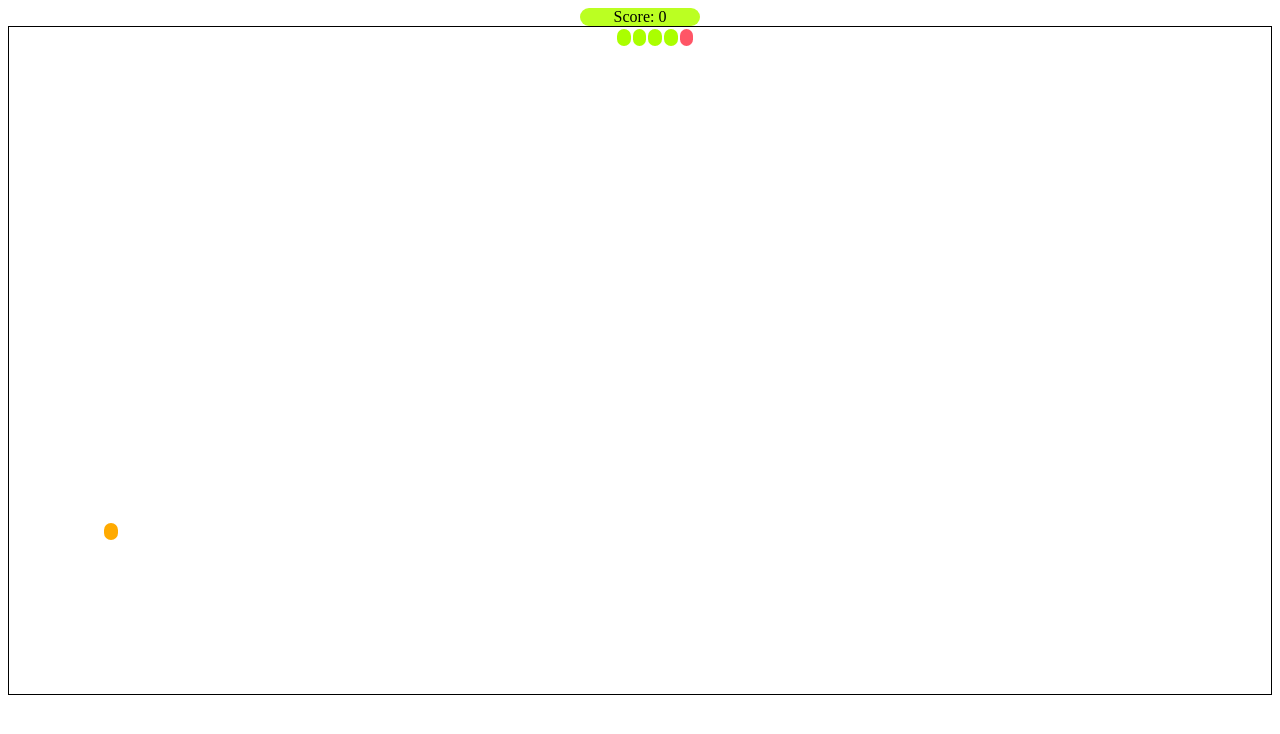
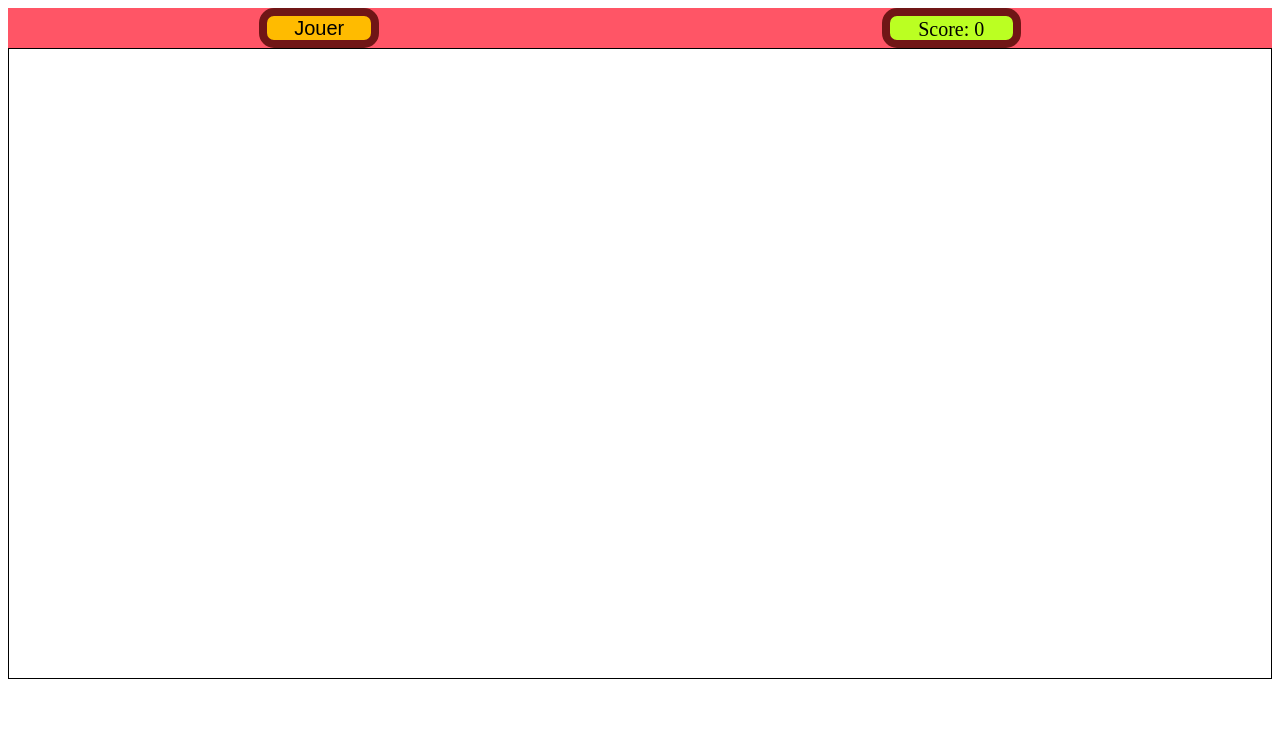
Before and after one commit to Chris2nerfs/snake-game, a plain HTML site: page index.html in a window 1280 px wide. Drawn offline with Linux system fonts and the light colour scheme.

Commit message:
Ajouté {button#jour /.html} + {#jouer.click() & .html() /.js} + modif {#score, #score span} + créé {#jouer /.css

```diff
--- a/index.html
+++ b/index.html
@@ -9,14 +9,19 @@
 	</head>
 
 	<body>
-		<div id="score"><span>Score: 0</span></div>
-		<div id="gameOver"><span>Game Over !!</span></div>
+		<div id="score">
+			<button id="jouer">Jouer</button>
+			<span>Score: 0</span>
+		</div>
+		<div id="gameOver">
+			<span>Game Over !!</span>
+		</div>
 
 		<script src="jQuery.js"></script>
 		<script type="text/javascript" src="main.js"></script>
 		<script>
 			// modifie la taille de la map
-			var map_x = 34; // horizontal variable utilisée dans : main.js function creer_map(){};
+			var map_x = 32; // horizontal variable utilisée dans : main.js function creer_map(){};
 			var map_y = 80; // vertical
 
 			// stock les coordonnées [<tr></tr>, <td></td>] de tete_snake=[] dans 1 seule cellule
@@ -43,15 +48,6 @@
 			$(document).ready(function () {
 				// exécute la fonction creer_map() qui est dans (main.js)
 				creer_map();
-
-				// exécute la fonction demarrer_jeu() qui est dans (main.js)
-				demarrer_jeu();
-
-				// exécute la fonction changer_direction() qui est dans (main.js)
-				changer_direction();
-
-				// exécute la fonction creer_fruit() qui est dans (main.js)
-				creer_fruit();
 			});
 		</script>
 	</body>
--- a/main.js
+++ b/main.js
@@ -143,6 +143,7 @@ function demarrer_jeu ()
 
     // setInterval() exécute en boucle actualiser_snake() avec un interval en millisecondes entre chaque exécution
     go = setInterval( actualiser_snake,speed );
+
 }
 /**
  *  Changement de direction
@@ -198,6 +199,8 @@ function gameOver ()
             $( this ).animate( { top: 250 },3000 );
         } );
     */
+
+
     // sélectionne table puis change la couleur du background
     $( "table" ).addClass( "image" ).animate( { opacity: 1 },3000 );
 
@@ -207,6 +210,26 @@ function gameOver ()
     // stop la variable go (actualiser_snake,speed)
     clearInterval( go );
 
+    $( "#jouer" ).html( "Rejouer" ).click( function ()
+    {
+        location.reload();
+
+    } );
+
     // Supprime tous les gestionnaires d'événements
     off();
 }
+
+
+
+$( "#jouer" ).click( function ()
+{
+    // exécute la fonction demarrer_jeu()
+    demarrer_jeu();
+
+    // exécute la fonction changer_direction()
+    changer_direction();
+
+    // exécute la fonction creer_fruit()
+    creer_fruit();
+} );
--- a/style.css
+++ b/style.css
@@ -33,13 +33,21 @@ td.fruit {
 #score {
 	/* centre le texte dans div id=score */
 	text-align: center;
+	background-color: #f56;
+	display: flex;
+	justify-content: space-around;
+	height: 40px;
 }
 
 #score span {
+	display: inline-block;
+	text-align: center;
 	background-color: #bf2;
 	border-radius: 15px;
+	font-size: 20px;
+	border: 8px solid rgb(112, 22, 22);
 	width: 120px;
-	display: inline-block;
+	padding: 1.5px;
 }
 
 #gameOver {
@@ -63,3 +71,11 @@ td.fruit {
 	opacity: 0;
 	background-image: url("./baby-diable.png");
 }
+
+#jouer {
+	background-color: #fb0;
+	border-radius: 15px;
+	font-size: 20px;
+	border: 8px solid rgb(112, 22, 22);
+	width: 120px;
+}
```
